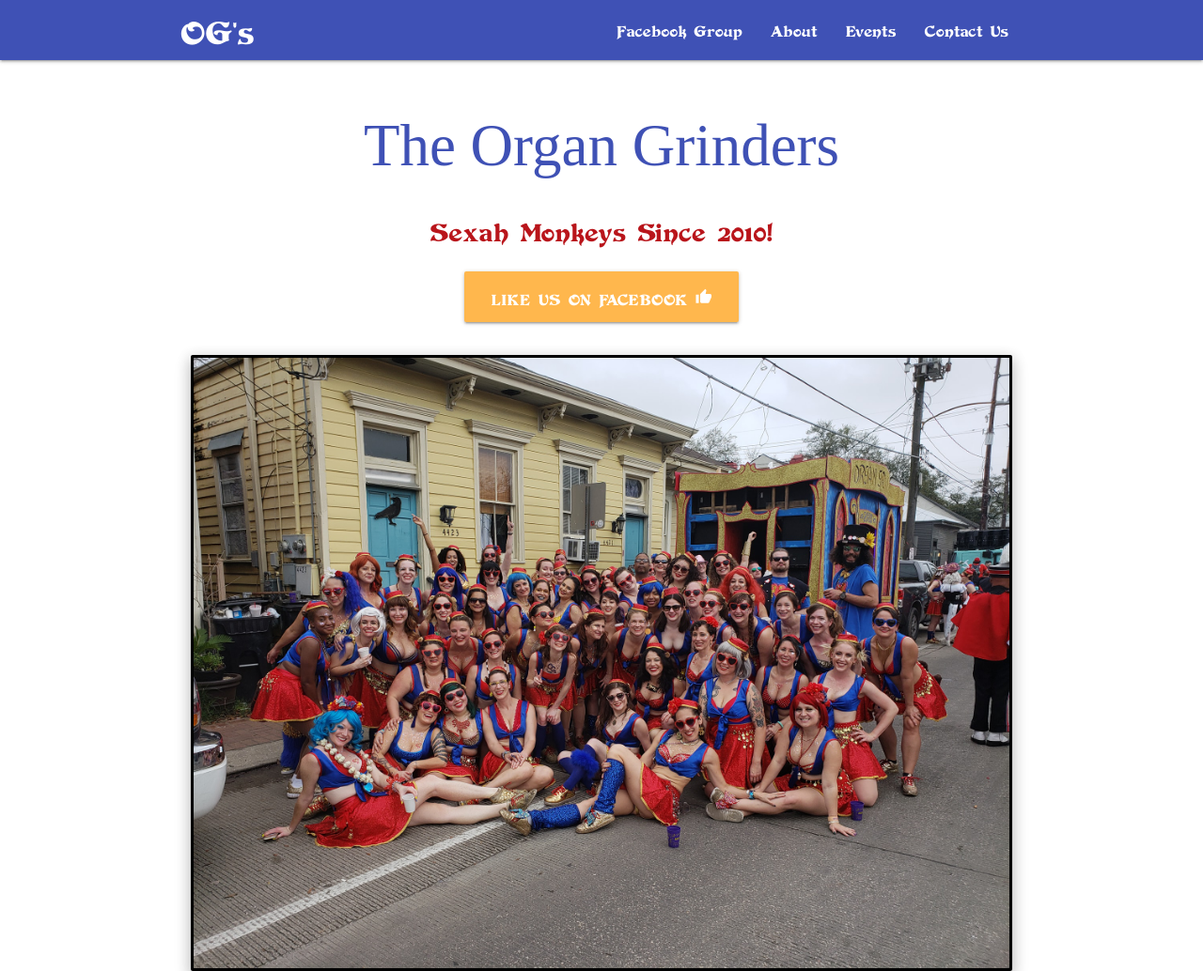
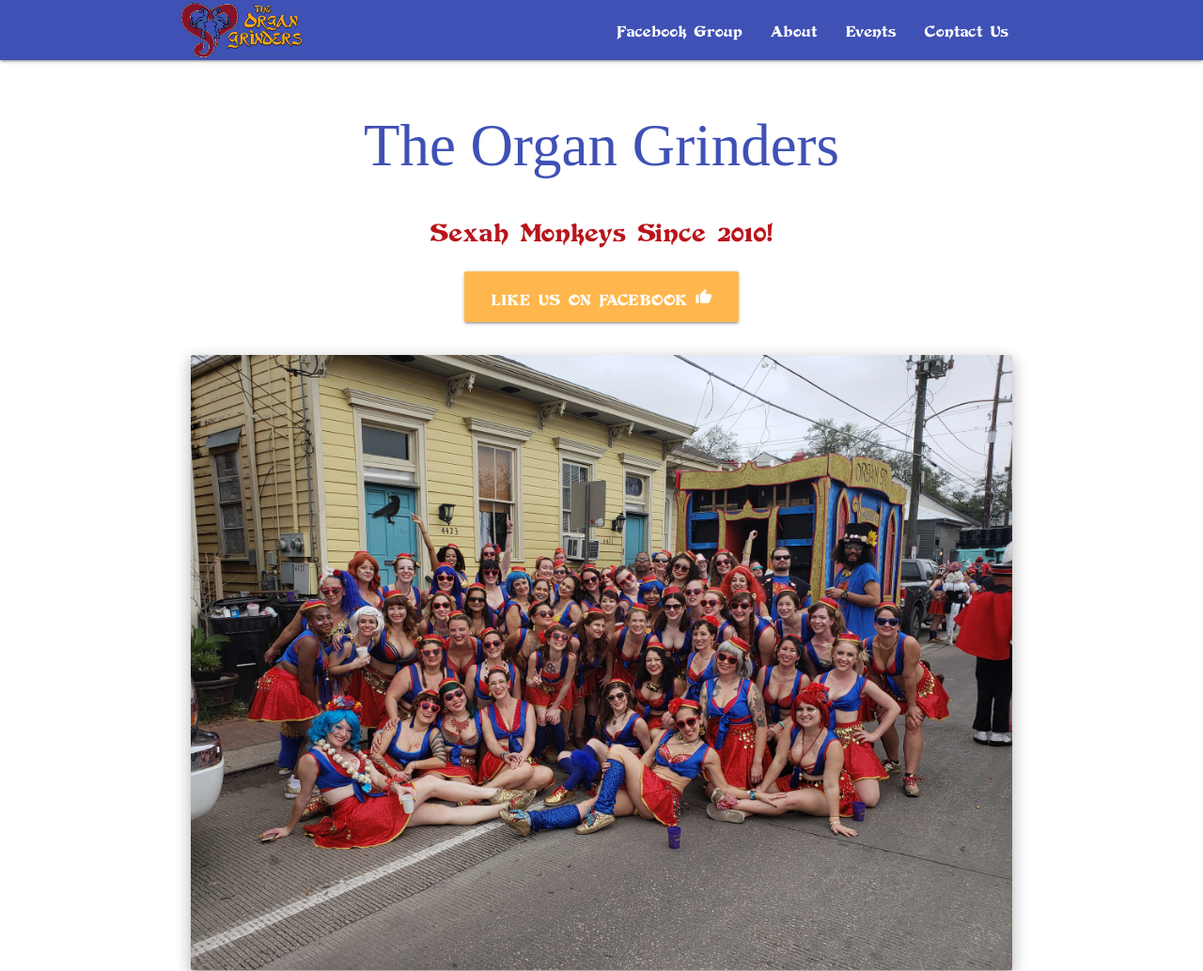
Before and after one commit to mushel/organgrinders, a plain HTML site: page index.html in a window 1280 px wide. Shown: the top 1034 px of the page at 94% size. Drawn offline with nearby package versions, Linux system fonts and the light colour scheme; a script that the page names is missing; files whose address does not match are found by name; a web font is replaced by a local one.

Commit message:
images and mods

```diff
--- a/css/style.css
+++ b/css/style.css
@@ -25,7 +25,6 @@ h5, h6, p, body {
 }
 
 img {
-    border: 3px solid #000;
     border-radius: 2px;
 }
 
@@ -36,3 +35,10 @@ i.big {
 .btn-large > i {
     font-size: 1.2rem;
 }
+
+.brand-logo {
+    background: url("../img/logo.png") no-repeat;
+    width: 100%;
+    height: 100%;
+    background-size: contain;
+}
--- a/index.html
+++ b/index.html
@@ -12,7 +12,7 @@
 </head>
 <body>
   <nav class="indigo" role="navigation">
-    <div class="nav-wrapper container"><a id="logo-container" href="#" class="brand-logo">OG's</a>
+    <div class="nav-wrapper container"><a id="logo-container" href="#" class="brand-logo"></a>
       <ul class="right hide-on-med-and-down">
         <li><a href="https://www.facebook.com/groups/nolaorgangrinders/2539944366044665" target="_blank">Facebook Group</a></li>
         <li><a href="#about">About</a></li>
@@ -67,6 +67,7 @@
             <h5 class="center">About</h5>
 
             <p class="light">Love you, love your body! We are an adult dance troupe that has been parading through New Orleans since 2010!</p>
+            <img src="img/logo.png" class="responsive-img">
           </div>
         </div>
 
@@ -95,6 +96,11 @@
       <div class="row">
         <div class="col s12 center">
             <iframe src="https://www.facebook.com/plugins/video.php?href=https%3A%2F%2Fwww.facebook.com%2Fnolamikey%2Fvideos%2F10220060300476838%2F&show_text=0&width=560" width="560" height="315" style="border:none;overflow:hidden" scrolling="no" frameborder="0" allowTransparency="true" allowFullScreen="true"></iframe>
+        </div>
+      </div>
+      <div class="row center">
+        <div class="col s12">
+            <img src="img/groupFQ.jpg" class="responsive-img z-depth-3">
         </div>
       </div>
     </div>
```
Also changed, not shown: img/groupFQ.jpg (added), img/logo.png (added).
